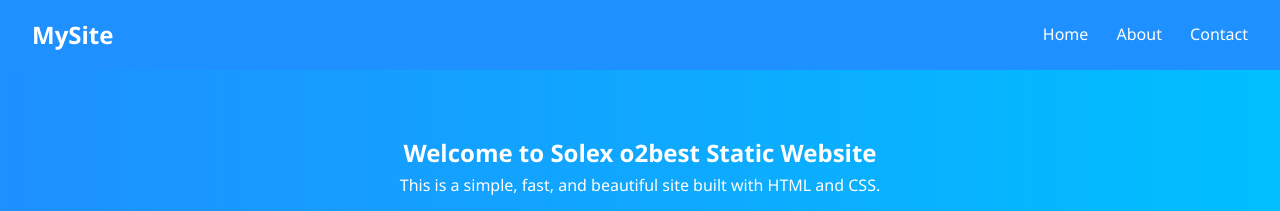
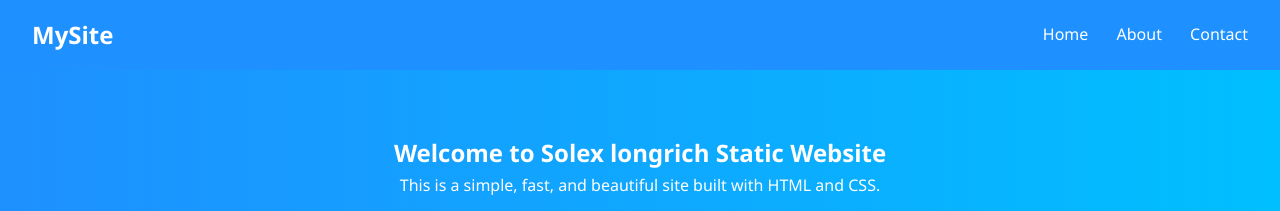
Before and after one commit to o2best/s3-static-web-pipeline, a plain HTML site: page index.html in a window 1280 px wide. Shown: the top 211 px of the page. Drawn offline with Linux system fonts and the light colour scheme.

Commit message:
longrich

```diff
--- a/index.html
+++ b/index.html
@@ -20,7 +20,7 @@
 
     <main>
         <section id="home" class="hero">
-            <h2>Welcome to Solex o2best Static Website</h2>
+            <h2>Welcome to Solex longrich Static Website</h2>
             <p>This is a simple, fast, and beautiful site built with HTML and CSS.</p>
             <a href="#about" class="btn">Learn More</a>
         </section>
```
